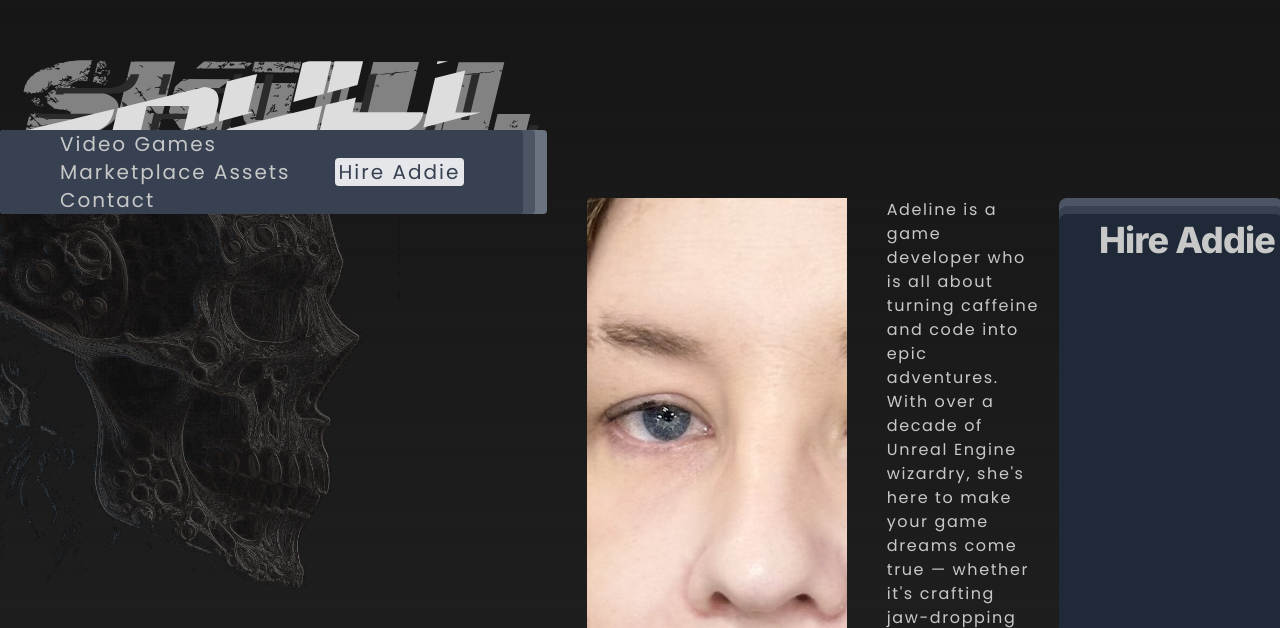
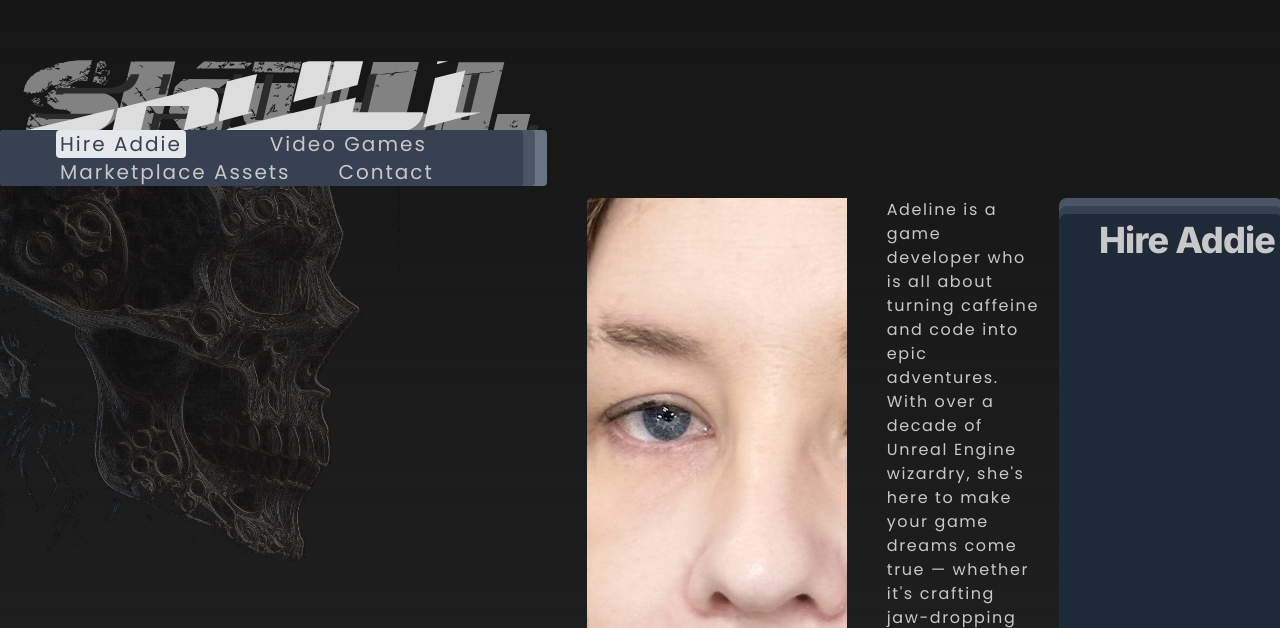
Before and after one commit to antidamage/skull-website, a Next.js app: page /HireAddie in a window 1280 px wide. Shown: the part 172-800 px from the top of the page. Built offline with nearby package versions, Linux system fonts and the light colour scheme; a web font is replaced by a local one.

Commit message:
Re-order menu

```diff
--- a/src/app/components/menu.tsx
+++ b/src/app/components/menu.tsx
@@ -11,10 +11,10 @@ export default function Menu() {
             <div className="rounded pr-3 bg-gray-600">
                 <div className={`rounded flex flex-wrap text-xl tracking-widest shadow-sm bg-gray-700 space-x-10 pe-4 ps-4 portrait:object-contain ${poppins.className}`}>
 
-                    <MenuItem slug="VideoGames" name="Video Games" highlight="200" />
-                    <MenuItem slug="MarketplaceAssets" name="Marketplace Assets" highlight="400" />
-                    <MenuItem slug="HireAddie" name="Hire Addie" highlight="600" />
-                    <MenuItem slug="Contact" name="Contact" highlight="800" />
+                    <MenuItem slug="HireAddie" name="Hire Addie" highlight="400" />
+                    <MenuItem slug="VideoGames" name="Video Games" highlight="500" />
+                    <MenuItem slug="MarketplaceAssets" name="Marketplace Assets" highlight="600" />
+                    <MenuItem slug="Contact" name="Contact" highlight="700" />
 
                 </div>
             </div>
```
